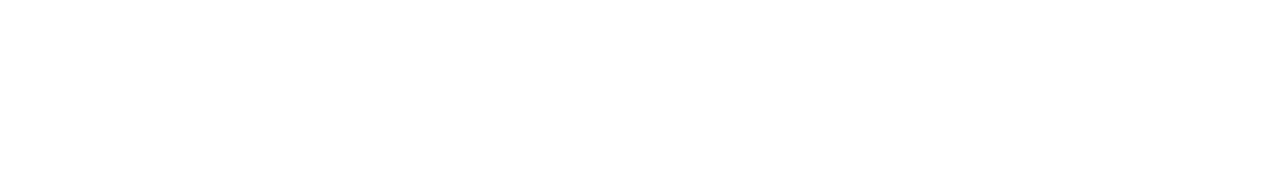
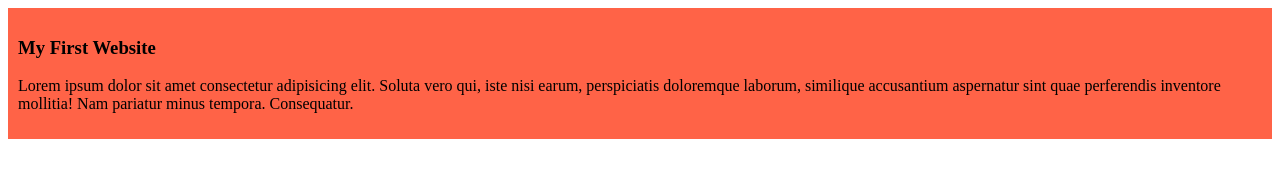
Before and after one commit to Sumaiya215/my-first-github-repo, a plain HTML site: page index.html in a window 1280 px wide. Drawn offline with Linux system fonts and the light colour scheme.

Commit message:
added the first blog

```diff
--- /dev/null
+++ b/Styles/blog.css
@@ -0,0 +1,4 @@
+div{
+    background-color: tomato;
+    padding: 10px;
+}
--- a/index.html
+++ b/index.html
@@ -4,8 +4,12 @@
     <meta charset="UTF-8">
     <meta name="viewport" content="width=device-width, initial-scale=1.0">
     <title>My First Ever Github Repo</title>
+    <link rel="stylesheet" href="Styles/blog.css">
 </head>
 <body>
-
+    <div>
+        <h3>My First Website</h3>
+        <p>Lorem ipsum dolor sit amet consectetur adipisicing elit. Soluta vero qui, iste nisi earum, perspiciatis doloremque laborum, similique accusantium aspernatur sint quae perferendis inventore mollitia! Nam pariatur minus tempora. Consequatur.</p>
+    </div>
 </body>
 </html>
```
